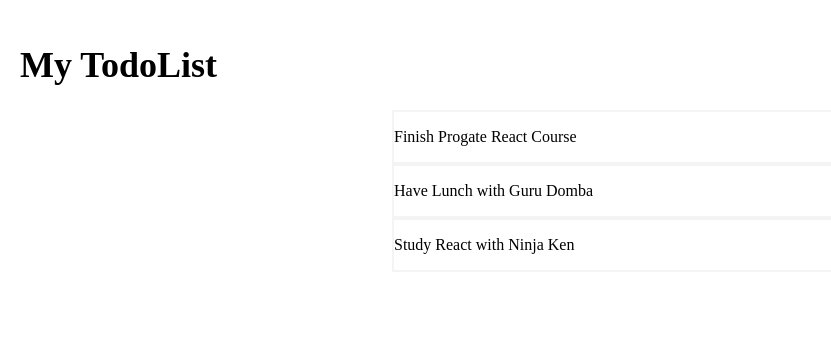
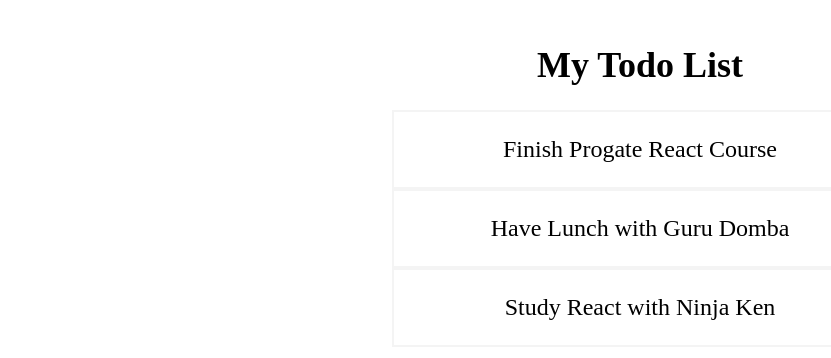
Before and after one commit to Brilyansyah145/Latihan-React, a React (Vite) app: page / in a window 1280 px wide. Shown: the top 358 px of the page, without its empty margins (0-831 px from the left). Built offline with nearby package versions, Linux system fonts and the light colour scheme.

Commit message:
add to components

```diff
--- a/src/App.jsx
+++ b/src/App.jsx
@@ -20,21 +20,18 @@ function App() {
     },
   ])
 
+  return (
+    <div style={styles.container}>
+    <h1 style={styles.title}>My Todo List</h1>
+    <Todos todos={todos} />
+    </div>
+  )
 
-
-
-  return (
-    <div style={style.container}>
-      <h1 style={style.title}>My TodoList</h1>
-      <Todos todos= {todos}/>
-    </div>
-
-  )
 }
 
-const style = {
+const styles = {
   container: {
-    textAlign: '12px',
+    textAlign: 'center',
     padding: '12px',
   },
   title: {
@@ -42,4 +39,6 @@ const style = {
   },
 }
 
+
+
 export default App
--- a/src/components/TodoItem.jsx
+++ b/src/components/TodoItem.jsx
@@ -3,16 +3,16 @@ import React from 'react'
 
 const TodoItem =({todo}) => {
     return(
-        <div style={style.todoItem}>
+        <div style={styles.todoItem}>
             <p>{todo.title}</p>
         </div>
     )
 }
 
-const style = {
+const styles = {
     todoItem: {
     border: '2px solid #f4f4f4',
-    FontSize: '24px',
+    fontSize: '24px',
     },
 
 }
--- a/src/components/Todos.jsx
+++ b/src/components/Todos.jsx
@@ -3,7 +3,7 @@ import TodoItem from './TodoItem'
 
 const Todos = ({todos}) => {
     return (
-        <div style= {style.container}>
+        <div style={styles.container}>
         {todos.map((todo) => {
           return <TodoItem key={todo.id} todo={todo} />
         })}
@@ -11,10 +11,10 @@ const Todos = ({todos}) => {
     )
 }
 
-const style = {
+const styles= {
   container: {
     width: '40%',
-        margin:'0 auto',
+    margin: '0 auto',
   },
 }
 export default Todos
```
Lines whose indentation alone changed are shown as unchanged.
